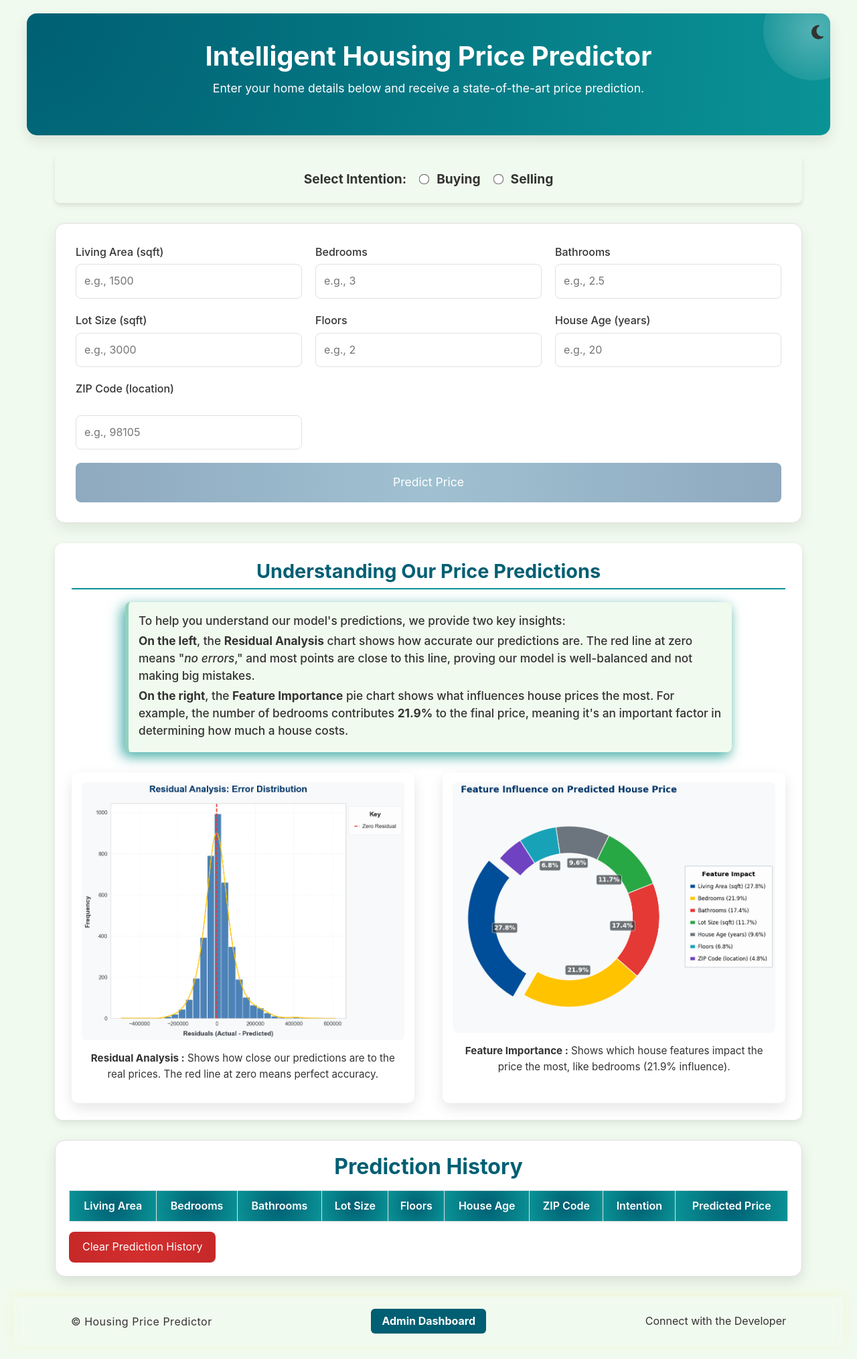
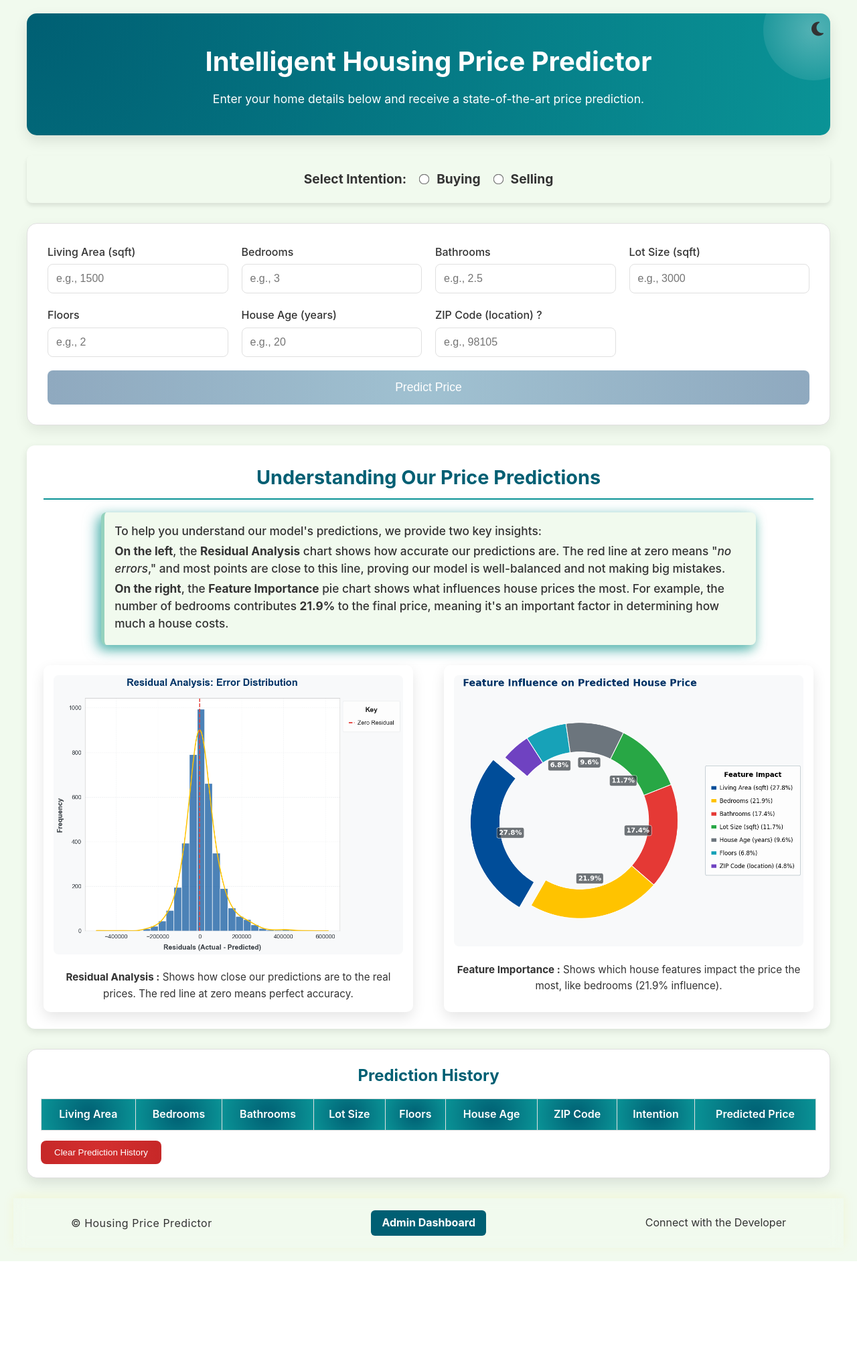
Before and after one commit to Nerdyk450/housing-model, a Flask app: page / in a window 1280 px wide. Shown: the whole page at 67% size. After the commit the page ends 1883 px from the top, so only its background shows below. Run offline with Flask 3, Linux system fonts and the light colour scheme; lists and menus that the app fills with data are empty; parts of the project's set-up code (start-up, migrations or seed data) failed here and were passed over.

Commit message:
Remove Bootstrap CSS link & block code from layout.html

```diff
--- a/app/templates/layout.html
+++ b/app/templates/layout.html
@@ -15,8 +15,7 @@
         <link rel="stylesheet" href="https://cdnjs.cloudflare.com/ajax/libs/font-awesome/6.7.2/css/all.min.css"
               integrity="sha384-nRgPTkuX86pH8yjPJUAFuASXQSSl2/bBUiNV47vSYpKFxHJhbcrGnmlYpYJMeD7a" crossorigin="anonymous">
 
-        <!-- Bootstrap CSS -->
-        <link rel="stylesheet" href="https://cdn.jsdelivr.net/npm/bootstrap@5.3.0/dist/css/bootstrap.min.css">
+
 
         <!-- Link to CSS -->
         <link rel="stylesheet" href="{{ url_for('static', filename='css/style.css') }}">
@@ -42,10 +41,8 @@
         {% endif %}
     </header>
 
-    <!-- Page Content -->
-    <div class="container">
-        {% block content %}{% endblock %}
-    </div>
+<!-- Page Content -->
+{% block content %}{% endblock %}
 
     <!-- Footer -->
 <footer>
```
